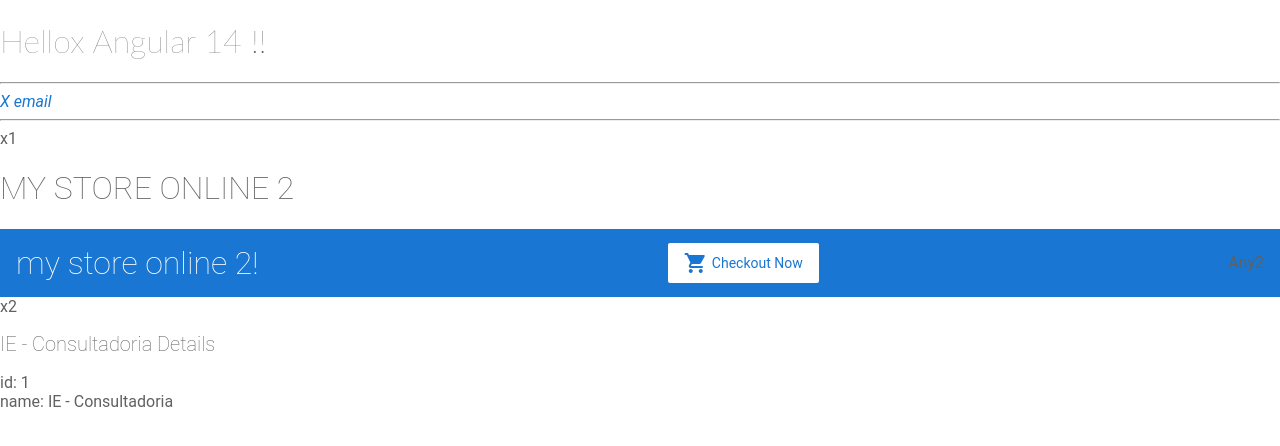
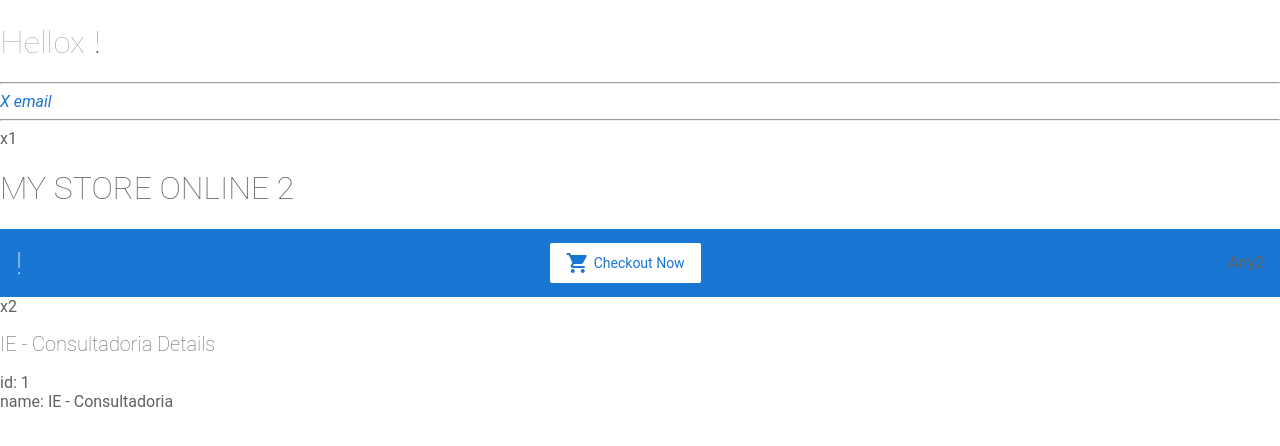
Before and after one commit to cmarques20101/mystoreonline, an Angular app: page / in a window 1280 px wide. Shown: the top 446 px of the page. Built offline with nearby package versions, Linux system fonts and the light colour scheme.

Commit message:
4 files modified

```diff
--- a/src/app/app.component.html
+++ b/src/app/app.component.html
@@ -1,8 +1,8 @@
-<hellox nameApp="{{ nameApp }}"></hellox>
+<hellox nameAppx="{{ nameApp }}"></hellox>
 x1
 <h1>{{title | uppercase}}</h1>
 <!--app-top-bar [title]=nameApp></app-top-bar-->
-  <app-top-bar [titles]=title></app-top-bar>
+<app-top-bar [titlex]=title></app-top-bar>
 x2
 <router-outlet></router-outlet>
 
--- a/src/app/app.component.ts
+++ b/src/app/app.component.ts
@@ -7,8 +7,7 @@ import { Input } from '@angular/core';
   styleUrls: [ './app.component.css' ]
 })
 export class AppComponent  {
-  nameApp = 'Angular ' + VERSION.major + " !";
-  //@Input() title;
+  nameApp = 'Angular ' + VERSION.major + "";
   title = 'my store online 2';
 }
 
--- a/src/app/hellox/hellox.component.ts
+++ b/src/app/hellox/hellox.component.ts
@@ -11,7 +11,7 @@ import { Component, Input } from '@angular/core';
   styles: [`h1 { font-family: Lato; }`]
 })
 export class HelloxComponent  {
-  @Input() nameApp: string;
+  @Input() nameAppx: string;
 }
 //Copy from: ?
 
--- a/src/app/top-bar/top-bar.component.ts
+++ b/src/app/top-bar/top-bar.component.ts
@@ -8,7 +8,7 @@ import { Input } from '@angular/core';
 })
 export class TopBarComponent implements OnInit {
   //title = 'My Store Online 1';
-  @Input() titles;
+  @Input() titlex;
 
   constructor() { }
 
```
